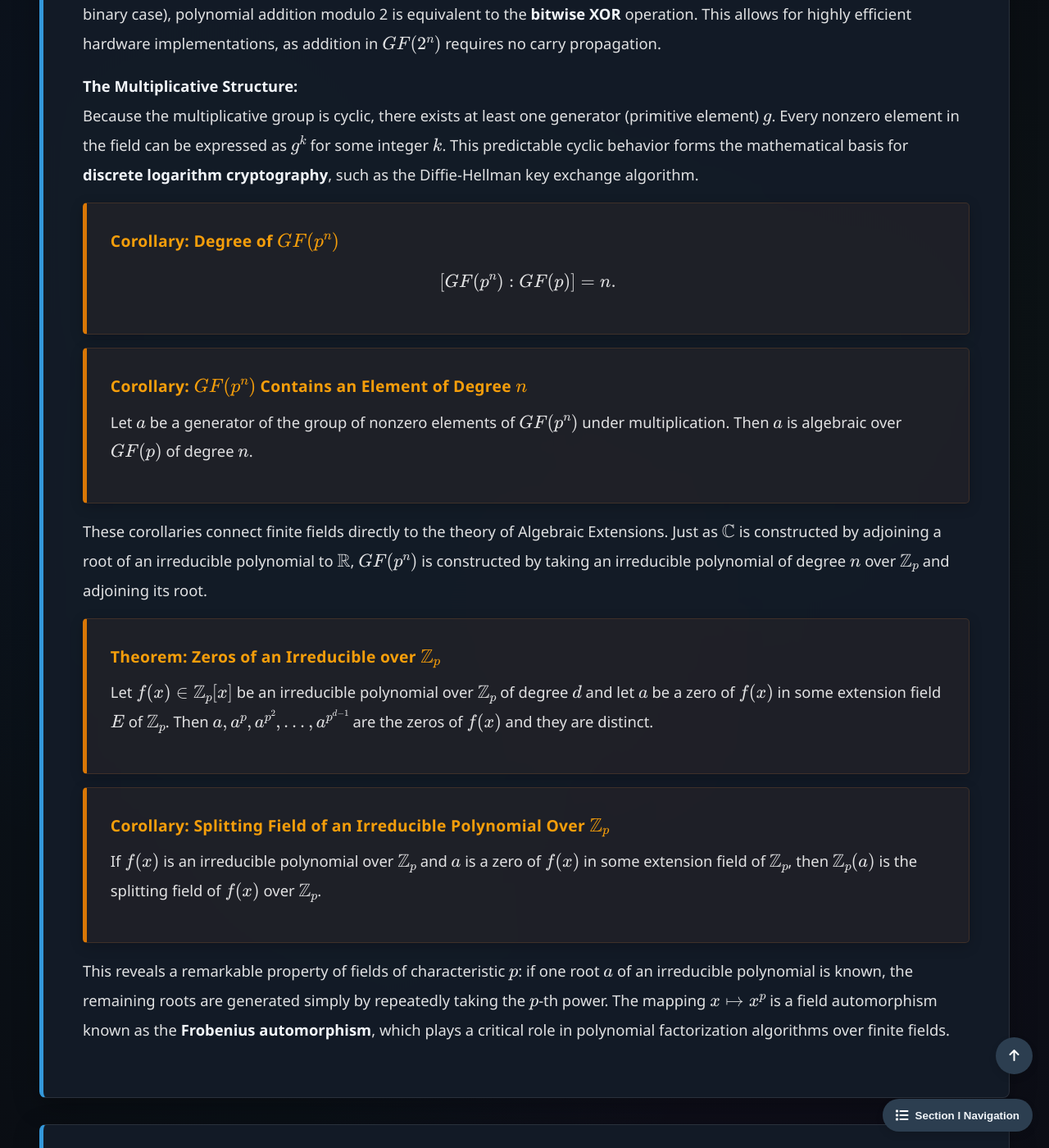
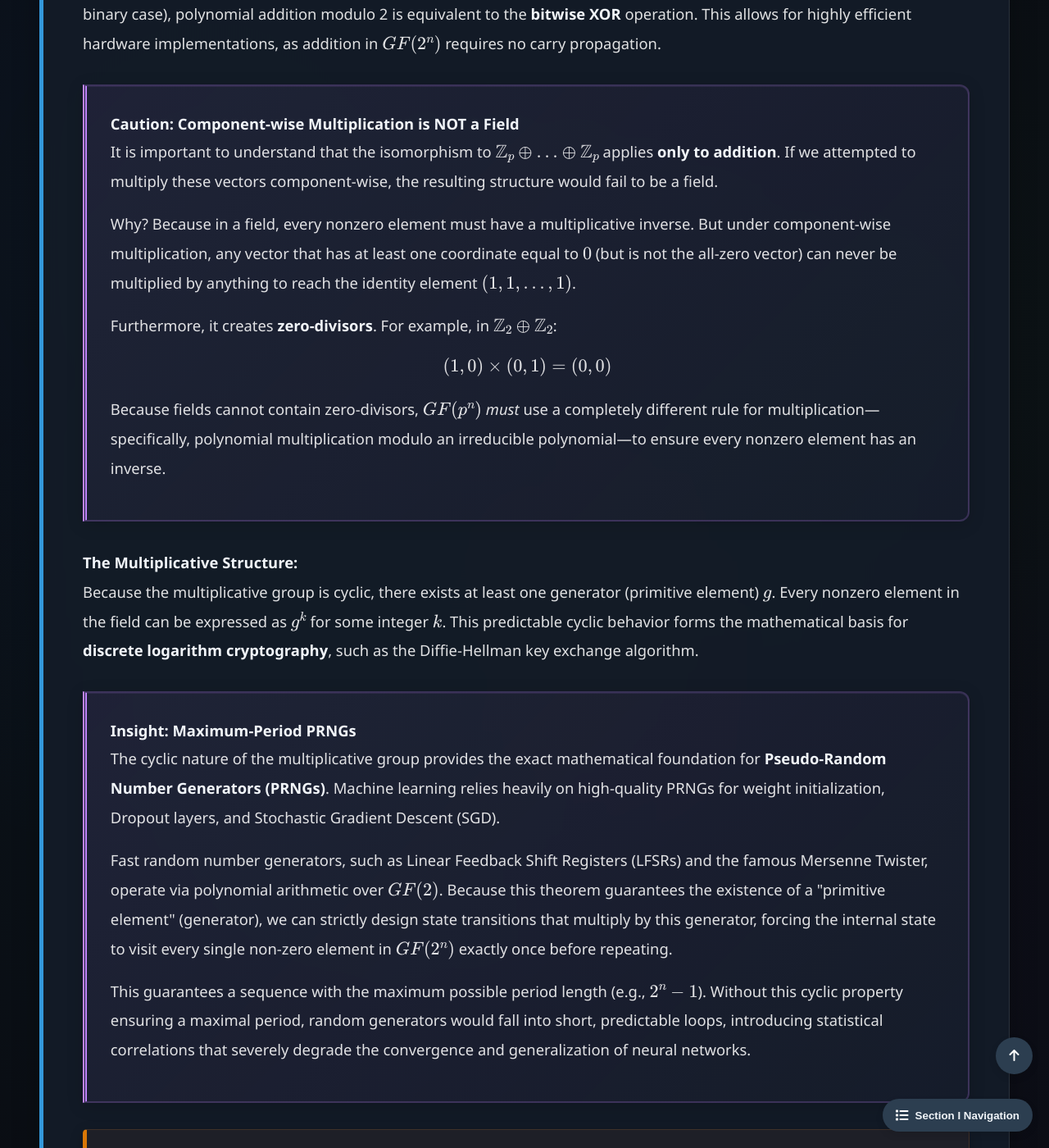
Before and after one commit to Yusukey01/yusukey01.github.io, a Jekyll site: the page built from Mathematics/Linear_algebra/finite_fields.html, in a window 1280 px wide and 1400 px high, scrolled down 3512 px. Shown: the whole window at 82% size. Built offline with Jekyll 4.4.1, drawn with Linux system fonts in a browser that asks for light colours.

Commit message:
added insight

```diff
--- a/Mathematics/Linear_algebra/finite_fields.html
+++ b/Mathematics/Linear_algebra/finite_fields.html
@@ -151,12 +151,51 @@ noindex: true
                     This allows for highly efficient hardware implementations, as addition in \(GF(2^n)\) requires no carry propagation.
                 </p>
 
+                <div class="insight-box">
+                    <strong>Caution: Component-wise Multiplication is NOT a Field</strong>
+                    <p>
+                        It is important to understand that the isomorphism to \(\mathbb{Z}_p \oplus \ldots \oplus \mathbb{Z}_p\) applies <strong>only to addition</strong>.
+                        If we attempted to multiply these vectors component-wise, the resulting structure would fail to be a field.
+                    </p>
+                    <p>
+                        Why? Because in a field, every nonzero element must have a multiplicative inverse. But under component-wise multiplication, any vector that has at
+                        least one coordinate equal to \(0\) (but is not the all-zero vector) can never be multiplied by anything to reach the identity element \((1, 1, \ldots, 1)\).
+                    </p>
+                    <p>
+                        Furthermore, it creates <strong>zero-divisors</strong>. For example, in \(\mathbb{Z}_2 \oplus \mathbb{Z}_2\):
+                        \[
+                        (1, 0) \times (0, 1) = (0, 0)
+                        \]
+                        Because fields cannot contain zero-divisors, \(GF(p^n)\) <em>must</em> use a completely different rule for multiplication—specifically, polynomial multiplication
+                        modulo an irreducible polynomial—to ensure every nonzero element has an inverse.
+                    </p>
+                </div>
+
                 <p>
                     <strong>The Multiplicative Structure:</strong><br>
                     Because the multiplicative group is cyclic, there exists at least one generator (primitive element) \(g\). Every nonzero element
                     in the field can be expressed as \(g^k\) for some integer \(k\). This predictable cyclic behavior forms the mathematical basis for
                     <strong>discrete logarithm cryptography</strong>, such as the Diffie-Hellman key exchange algorithm.
                 </p>
+
+                <div class="insight-box">
+                    <strong>Insight: Maximum-Period PRNGs</strong>
+                    <p>
+                        The cyclic nature of the multiplicative group provides the exact mathematical foundation for <strong>Pseudo-Random Number Generators (PRNGs)</strong>.
+                        Machine learning relies heavily on high-quality PRNGs for weight initialization, Dropout layers, and Stochastic Gradient Descent (SGD).
+                    </p>
+                    <p>
+                        Fast random number generators, such as Linear Feedback Shift Registers (LFSRs) and the famous Mersenne Twister, operate via polynomial
+                        arithmetic over \(GF(2)\). Because this theorem guarantees the existence of a "primitive element" (generator), we can strictly design
+                        state transitions that multiply by this generator, forcing the internal state to visit every single non-zero element in \(GF(2^n)\)
+                        exactly once before repeating.
+                    </p>
+                    <p>
+                        This guarantees a sequence with the maximum possible period length (e.g., \(2^n - 1\)). Without this cyclic property ensuring a maximal
+                        period, random generators would fall into short, predictable loops, introducing statistical correlations that severely degrade the
+                        convergence and generalization of neural networks.
+                    </p>
+                </div>
 
                 <div class="theorem">
                     <span class="theorem-title">Corollary: Degree of \(GF(p^n)\)</span>
```
